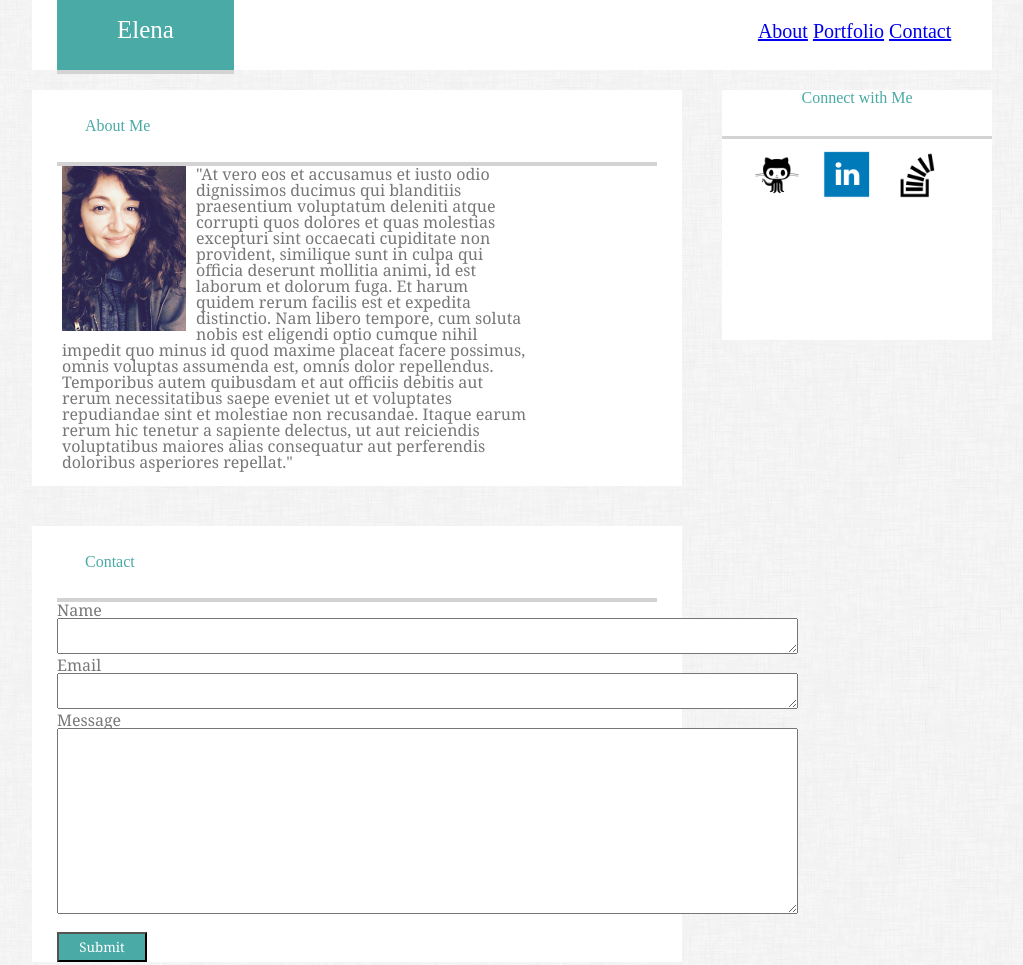
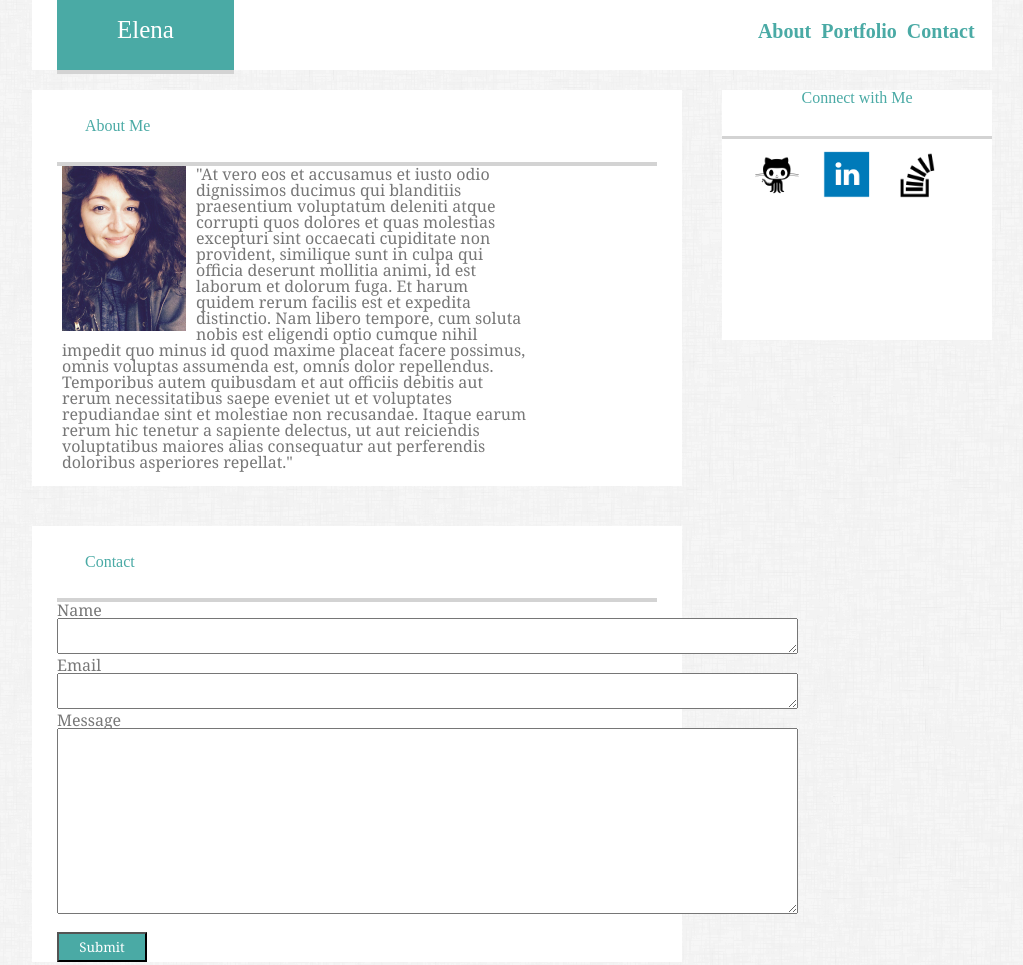
Before and after one commit to Leyni30/Basic-Portfolio, a plain HTML site: page index.html in a window 1280 px wide. Shown: the top 965 px of the page, without its empty margins (128-1151 px from the left). Drawn offline with Linux system fonts and the light colour scheme; files that its build step writes are made by us from their sources.

Commit message:
made a couple more changes in my CSS file

```diff
--- a/assets/css/style.css
+++ b/assets/css/style.css
@@ -159,3 +159,16 @@ p{
 	margin-left: 25px;
 	margin-right: 25px;
 }
+
+a {
+	text-decoration: none;
+	font-weight: bold;
+	color: #4aaaa5;
+	padding-right: 5px;
+}
+
+a:hover{
+	text-decoration: underline;
+	color: black;
+
+}
```
